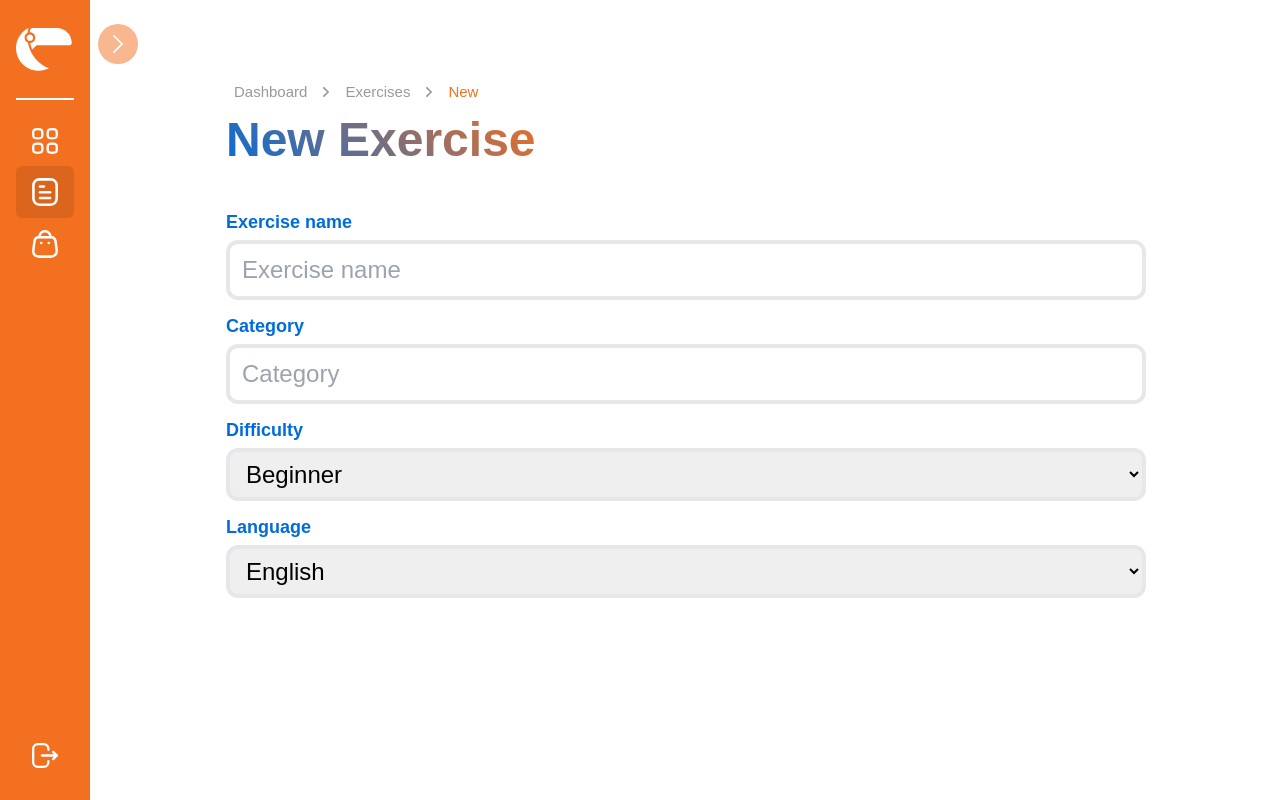
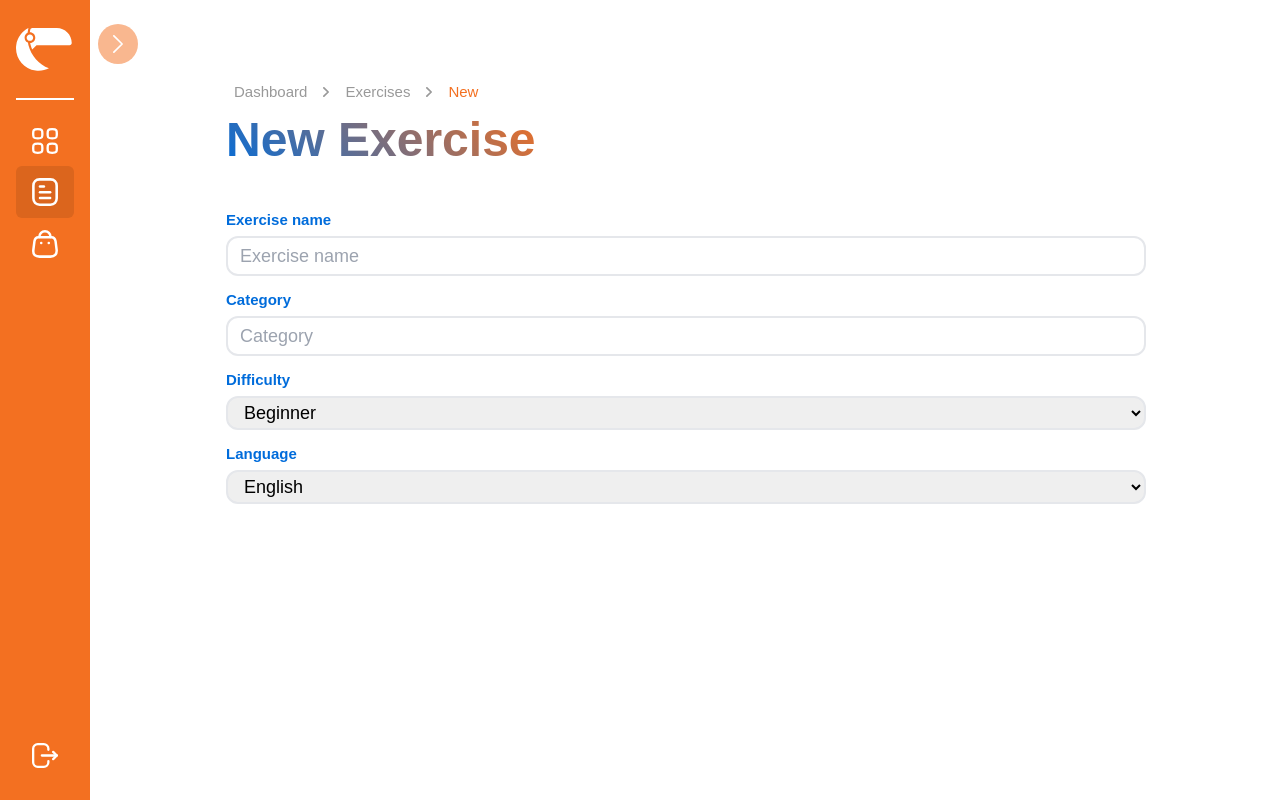
Before and after one commit to bernarduswillson/toco-spa, a React (Create React App) app: page /exercise/create in a window 1280 px wide. Built offline with nearby package versions, Linux system fonts and the light colour scheme.

Commit message:
feat: add new exercise meta data form

```diff
--- a/src/components/atoms/Select.tsx
+++ b/src/components/atoms/Select.tsx
@@ -8,18 +8,22 @@ interface OptionData {
 interface SelectProps {
   label: string;
   name: string;
+  value: string;
   options: OptionData[];
+  onChange: (event: React.ChangeEvent<HTMLSelectElement>) => void;
 };
 
 const Select = (props: SelectProps) => {
-  const { label, name, options } = props;
+  const { label, name, value, options, onChange } = props;
 
   return (
     <div className='flex flex-col gap-2 w-full'>
-      <label className='Poppins600 text-sm text-[--blue]'>{label}</label>
+      <label className='Poppins600 text-xs text-[--blue]'>{label}</label>
       <select
-        className='Poppins400 text-md border-4 border-gray-200 rounded-xl px-3 py-2 focus:outline-none'
-        name={name}>
+        className='Poppins400 text-sm border-2 font-normal border-gray-200 rounded-xl px-3 py-1 focus:outline-none'
+        name={name}
+        value={value}
+        onChange={onChange}>
         {
           options.map((option) =>
             <option value={option.value}>{option.option}</option>
--- a/src/components/atoms/TextInput.tsx
+++ b/src/components/atoms/TextInput.tsx
@@ -5,20 +5,22 @@ interface TextInputProps {
   value: string;
   placeholder: string;
   label: string;
+  onChange: (event: React.ChangeEvent<HTMLInputElement>) => void;
 }
 
 const TextInput = (props: TextInputProps) => {
-  const { name, value, placeholder, label } = props;
+  const { name, value, placeholder, label, onChange } = props;
 
   return (
     <div className='flex flex-col gap-2 w-full'>
-      <label className='Poppins600 text-sm text-[--blue]'>{label}</label>
+      <label className='Poppins600 text-xs text-[--blue]'>{label}</label>
       <input
         type="text"
         name={name}
         value={value}
         placeholder={placeholder}
-        className='Poppins400 text-md border-4 border-gray-200 rounded-xl px-3 py-2 focus:outline-none'
+        className='Poppins400 text-sm font-normal border-2 border-gray-200 rounded-xl px-3 py-2 focus:outline-none'
+        onChange={onChange}
       />
     </div>
   );
--- a/src/pages/Exercise/Create.tsx
+++ b/src/pages/Exercise/Create.tsx
@@ -1,10 +1,17 @@
-import React from 'react'
+import React, { useState } from 'react'
 
 import Sidebar from '../../components/organisms/Sidebar';
 import Breadcrumbs from '../../components/organisms/Breadcrumbs';
 import PageTitle from '../../components/atoms/PageTitle';
 import TextInput from '../../components/atoms/TextInput';
 import Select from '../../components/atoms/Select';
+
+interface ExerciseData {
+  exe_name: string;
+  category: string;
+  difficulty: string;
+  language: string;
+}
 
 const Create = () => {
   // URL Path ==============================
@@ -29,6 +36,26 @@ const Create = () => {
     },
   ];
   // =======================================
+
+  // Input values ==========================
+  const [exerciseData, setExerciseData] = useState<ExerciseData>({
+    exe_name: '',
+    category: '',
+    difficulty: '',
+    language: ''
+  });
+
+  const handleInputChange = (e: React.ChangeEvent<HTMLInputElement>): void => {
+    const { name, value } = e.target;
+    setExerciseData({ ...exerciseData, [name]: value });
+    console.log(exerciseData);
+  }
+
+  const handleSelectChange = (e: React.ChangeEvent<HTMLSelectElement>): void => {
+    const { name, value } = e.target;
+    setExerciseData({ ...exerciseData, [name]: value });
+    console.log(exerciseData);
+  }
 
   // Filter options ========================
   const difficultyOption = [
@@ -85,18 +112,30 @@ const Create = () => {
           {/* Meta */}
           <TextInput
             name='exe_name'
-            value=''
+            value={exerciseData.exe_name}
             placeholder='Exercise name'
             label='Exercise name'
+            onChange={handleInputChange}
           />
           <TextInput
             name='category'
-            value=''
+            value={exerciseData.category}
             placeholder='Category'
             label='Category'
+            onChange={handleInputChange}
           />
-          <Select label='Difficulty' name='difficulty' options={difficultyOption} />
-          <Select label='Language' name='language' options={languageOption} />
+          <Select
+            label='Difficulty'
+            name='difficulty'
+            value={exerciseData.difficulty}
+            options={difficultyOption}
+            onChange={handleSelectChange}/>
+          <Select
+            label='Language'
+            name='language'
+            value={exerciseData.language}
+            options={languageOption}
+            onChange={handleSelectChange}/>
 
           {/* Questions */}
         </div>
--- a/src/pages/Login.tsx
+++ b/src/pages/Login.tsx
@@ -55,7 +55,7 @@ const Login: React.FC = () => {
       const response = await axios.post('http://localhost:5000/auth/login', data);
 
       if (response.status === 200) {
-        navigate('/');
+        navigate('/')
         Cookie.set('token', response.data.token);
       }
 
```
